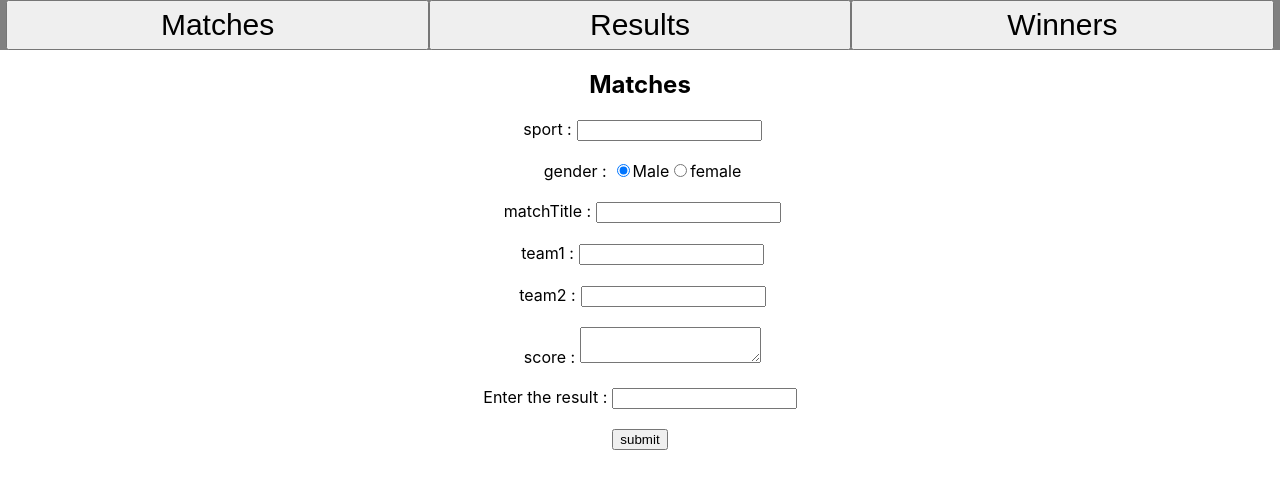
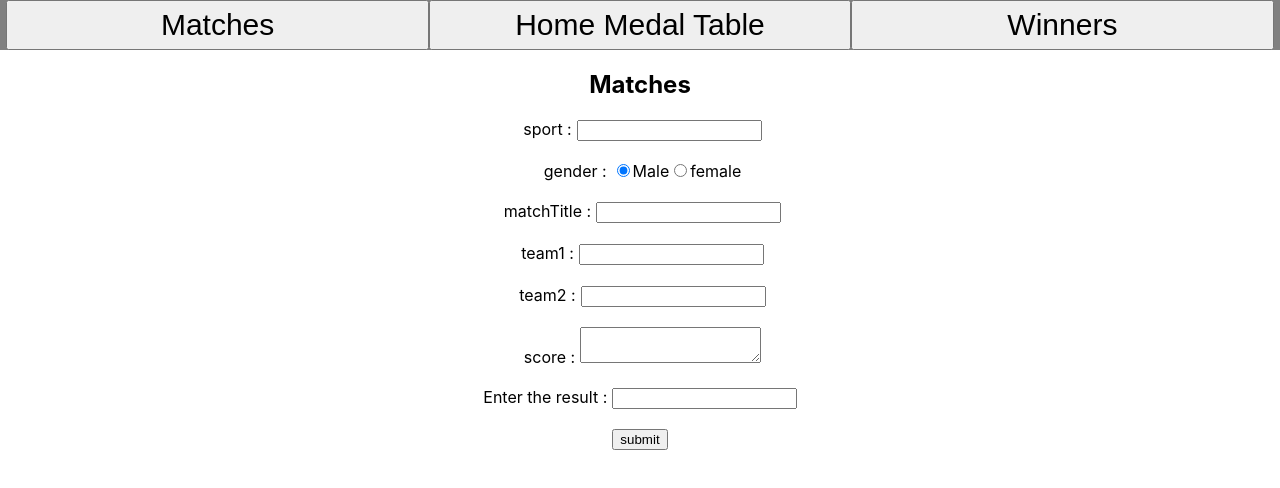
Before and after one commit to shubham691438/urja-admin, a React (Create React App) app: page / in a window 1280 px wide. Shown: the top 488 px of the page. Built offline with nearby package versions, Linux system fonts and the light colour scheme; no server answers.

Commit message:
name change

```diff
--- a/src/components/Navbar.js
+++ b/src/components/Navbar.js
@@ -43,7 +43,7 @@ export const Navbar = () => {
       <Link to="/results">
         <input
           type="button"
-          value="Results"
+          value="Home Medal Table"
           style={{
             minWidth: "33vw",
             maxWidth: "150px",
--- a/src/components/Results.js
+++ b/src/components/Results.js
@@ -59,7 +59,7 @@ export const Results = () => {
           flexDirection: "column",
         }}
       >
-        <h2>Results</h2>
+        <h2>Home Medal Table</h2>
         {/* <div>
           <label for="sport" style={{ margin: "5px" }}>
             sport :
```
